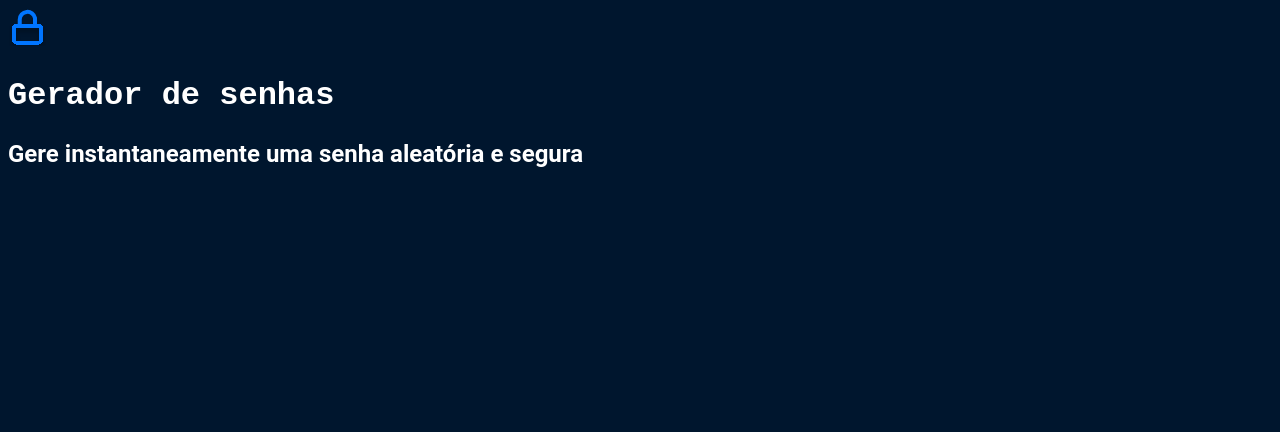
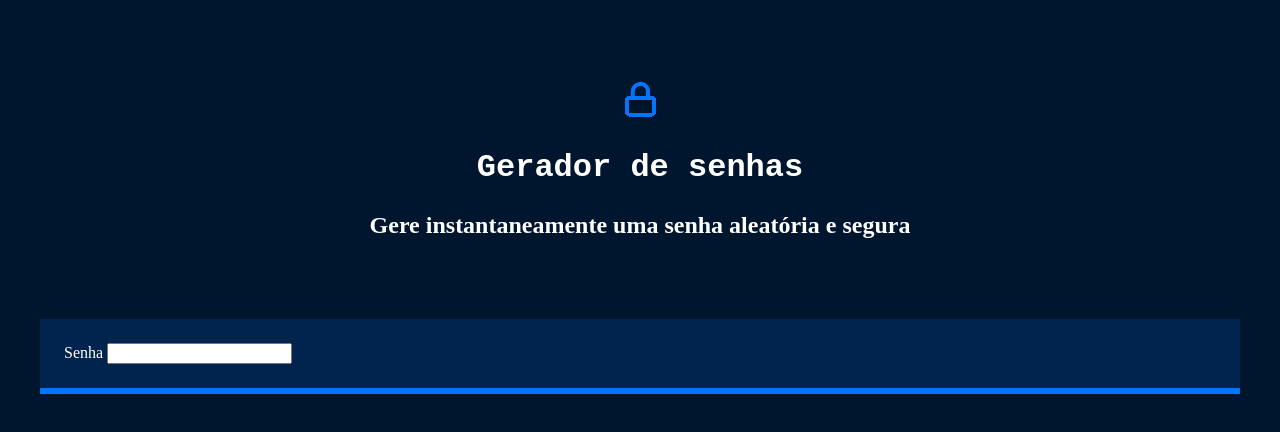
Before and after one commit to scolari4321/GeradordeSenha, a plain HTML site: page index.html in a window 1280 px wide. Drawn offline with Linux system fonts and the light colour scheme.

Commit message:
Add files via upload

```diff
--- a/index.html
+++ b/index.html
@@ -11,11 +11,18 @@
 </head>
 
 <body>
-    <img src="unlock.svg" alt="cadeado fechado">
-
-    <h2 class="titulo-principal">Gerador de senhas</h2>
-    <h3 class="titulo-secundario">Gere instantaneamente uma senha aleatória e segura</h3>
+    <section class="conteudo">
+        <div class="conteudo-titulo">
+            <img src="unlock.svg" alt="cadeado fechado">
+            <h2 class="titulo-principal">Gerador de senhas</h2>
+            <h3 class="titulo-secundario">Gere instantaneamente uma senha aleatória e segura</h3>
+        </div>
+        <div class="conteudo-senha">
+            <label for="senha">Senha</label>
+            <input name="senha" type="text" id="campo-senha">
+        </div>
+    </section>
 
 
-</body>
-</html>
+      </body>
+     </html>
--- a/style.css
+++ b/style.css
@@ -15,11 +15,11 @@ body{
     background-color: var(--cor-de-fundo);
 }
 
-body{
-    color: var(--branco);
-    background-color: var(--cor-de-fundo);
-    font-family: var(--roboto);
+.conteudo-titulo{
+    text-align: center;
+    margin-top: 80px;
 }
+
 
 .titulo-principal{
     font-family: var(--roboto-mono);
@@ -29,3 +29,33 @@ body{
 .titulo-secundario{
     font-size: 24px;
 }
+
+{
+    font-weight: 400
+}
+
+.conteudo-senha{
+    margin-top: 80px;
+    background: var(--fundo-senha);
+    padding: 24px;
+    border-bottom: 6px solid var(--borda);
+}
+
+}
+
+#campo-senha{
+    background-color: var(--fundo-senha);
+    border: none;
+    color: var(--branco);
+    font-family: var(--roboto-mono);
+    font-size: 40px;
+}
+
+#campo-senha:focus{
+    outline: none;
+}
+
+.conteudo{
+    max-width: 1200px;
+    margin: 0 auto;
+}
```
